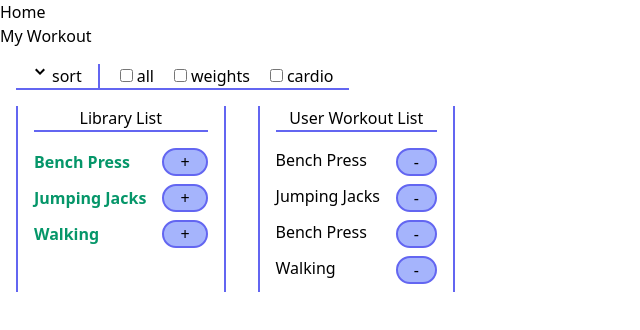
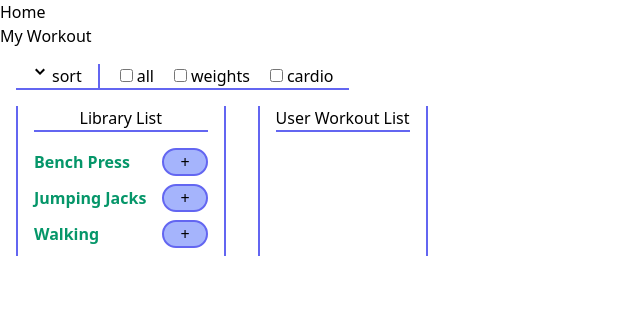
Before and after one commit to Natedaug/workout, a React (Create React App) app: page / in a window 1280 px wide. Shown: the top 330 px of the page, without its empty margins (0-640 px from the left). Built offline with nearby package versions, Linux system fonts and the light colour scheme; data requests are answered from the project's data file.

Commit message:
basic error handling for routes

```diff
--- a/db.json
+++ b/db.json
@@ -31,46 +31,5 @@
       ]
     }
   ],
-  "workoutList": [
-    {
-      "label": "Bench Press",
-      "difficulty": "medium",
-      "video": "vidurl",
-      "description": "lay on bench, push bar w weights up and down, billy",
-      "tags": [
-        "upperBody"
-      ],
-      "id": 1
-    },
-    {
-      "label": "Jumping Jacks",
-      "difficulty": "easy",
-      "video": "vidurl",
-      "description": "jump up and down and clap hands, billy",
-      "tags": [
-        "cardio"
-      ],
-      "id": 2
-    },
-    {
-      "label": "Bench Press",
-      "difficulty": "medium",
-      "video": "vidurl",
-      "description": "lay on bench, push bar w weights up and down, billy",
-      "tags": [
-        "upperBody"
-      ],
-      "id": 3
-    },
-    {
-      "label": "Walking",
-      "difficulty": "easy",
-      "video": "vidurl",
-      "description": "put one foot in front of the other, billy",
-      "tags": [
-        "all"
-      ],
-      "id": 4
-    }
-  ]
+  "workoutList": []
 }
--- a/src/App.js
+++ b/src/App.js
@@ -1,14 +1,16 @@
 import { createBrowserRouter, RouterProvider } from "react-router-dom";
 import RootLayout from "./pages/RootLayout";
-import HomePage from "./pages/HomePage";
+import LibraryPage from "./pages/LibraryPage";
+import ErrorPage from "./pages/ErrorPage";
 import UserWorkoutPage from "./pages/UserWorkoutPage";
 
 const router = createBrowserRouter([
 	{
 		path: "/",
 		element: <RootLayout />,
+		errorElement: <ErrorPage />,
 		children: [
-			{ path: "/", element: <HomePage /> },
+			{ path: "/", element: <LibraryPage /> },
 			{ path: "/userWorkout", element: <UserWorkoutPage /> },
 		],
 	},
--- /dev/null
+++ b/src/pages/ErrorPage.js
@@ -0,0 +1,12 @@
+import Navbar from "../components/Navbar";
+
+function Error(props) {
+	return (
+		<>
+			<Navbar />
+			<div>An error Occurred</div>
+		</>
+	);
+}
+
+export default Error;
```
Also changed, not shown: src/pages/LibraryPage.js (renamed from src/pages/HomePage.js).
